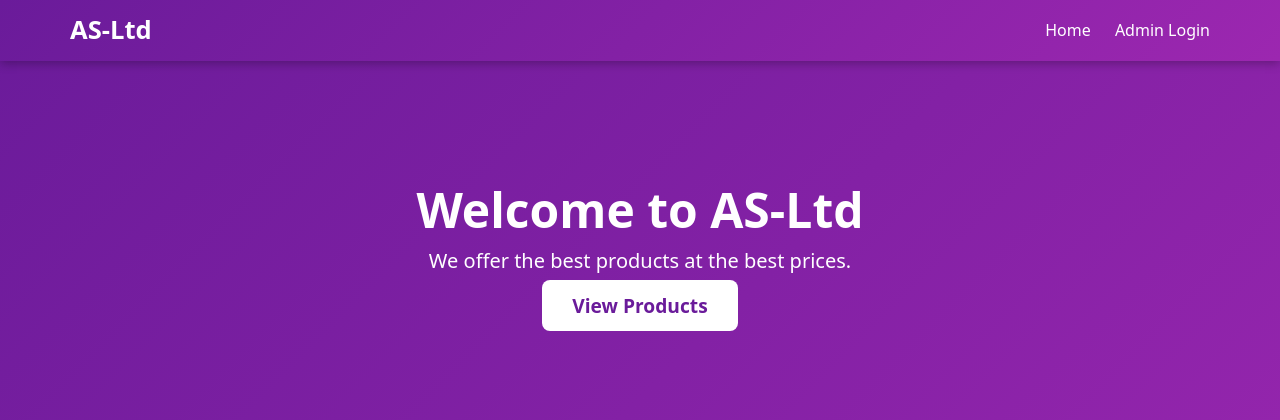
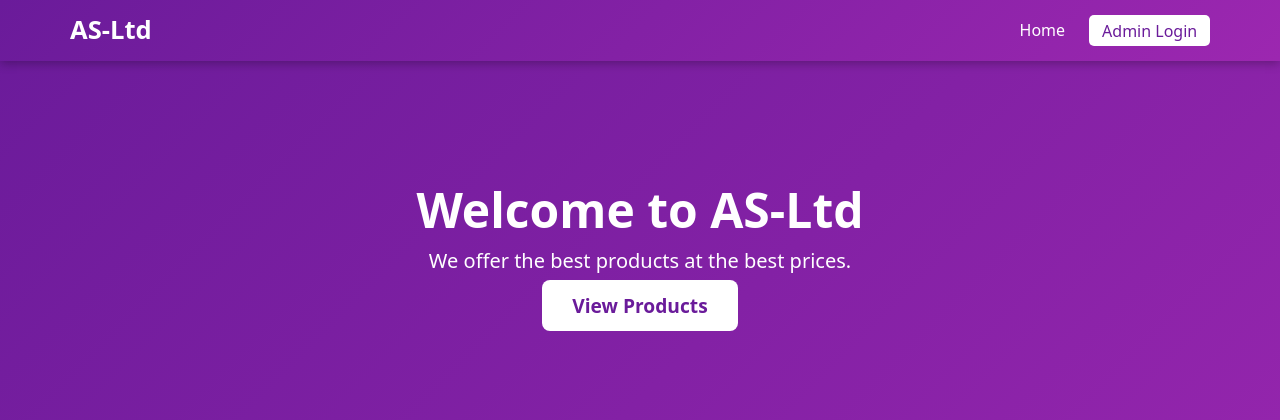
Before and after one commit to AliyanShahid2007/Crud_Operations, a PHP site: page /index.html in a window 1280 px wide. Shown: the top 420 px of the page. Run offline with PHP 8.4, Linux system fonts and the light colour scheme.

Commit message:
miner changes

```diff
--- a/dashboard.php
+++ b/dashboard.php
@@ -96,8 +96,8 @@ $user_name   = !empty($user['name']) ? $user['name'] : "Guest";
     <?php endif; ?>
 
     <!-- Username -->
-    <h1>Hey! <?= htmlspecialchars($user_name) ?>, You're Logged In 🎉</h1>
-    <p>Welcome to your dashboard. Enjoy your session!</p>
+    <h1>Welcome! <?= htmlspecialchars($user_name) ?>, You're Logged In 🎉</h1>
+    <p>Welcome to your Admin Panel. Enjoy your session!</p>
   </div>
 </div>
 
--- a/index.html
+++ b/index.html
@@ -70,6 +70,20 @@
             background-color: #6a1b9a;
             color: white;
         }
+
+           .btn-exit {
+            background: white !important;
+            color: #6a1b9a !important;
+            padding: 0.3rem 0.8rem;
+            border-radius: 5px;
+            font-weight: 600;
+            text-decoration: none;
+            transition: background-color 0.3s ease, color 0.3s ease; }
+
+        .btn-exit:hover {
+            background: #4a148c !important;
+            color: white !important;
+        }
     </style>
 </head>
 <body>
@@ -79,8 +93,8 @@
     <div class="nav-container">
         <a href="#" class="nav-branding">AS-Ltd</a>
         <div class="nav-menu-list">
-            <a href="landing.html">Home</a>
-            <a href="login.php">Admin Login</a>
+            <a href="index.html">Home</a>
+            <a href="login.php" class="btn-exit">Admin Login</a>
         </div>
     </div>
 </nav>
```
